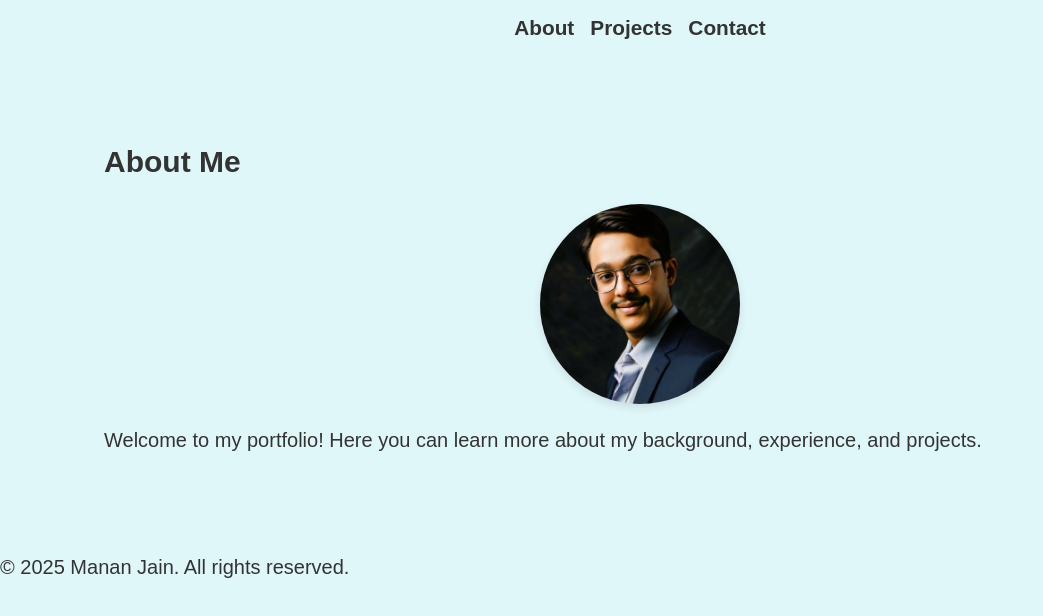
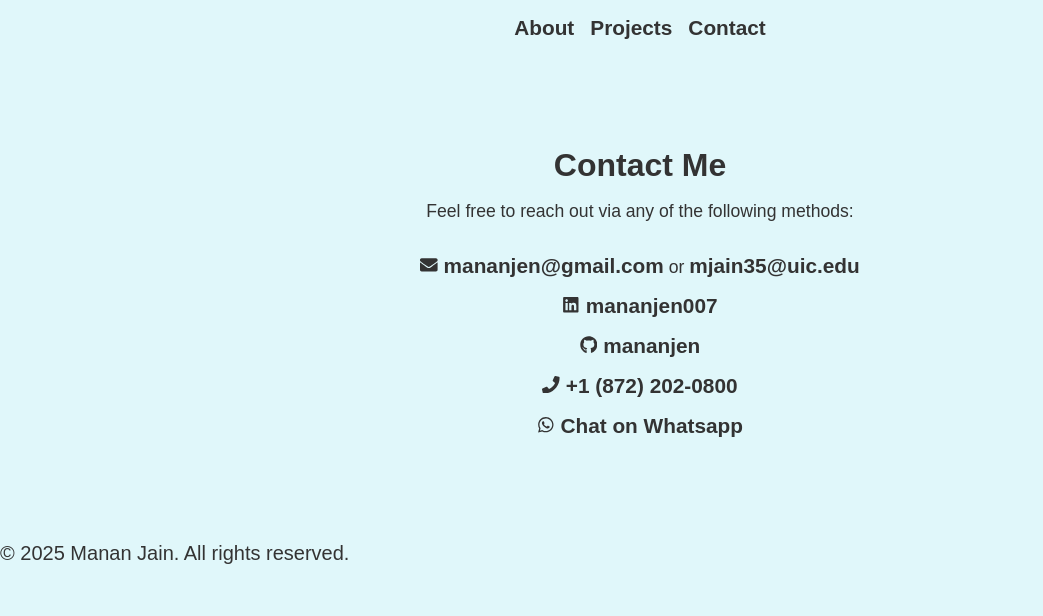
Before and after one commit to mananjen/portfolio-website, a React (Create React App) app: page /#/contact in a window 1280 px wide. Before the commit this address led to /#/about. Shown: the top 616 px of the page, without its empty margins (0-1043 px from the left). Built offline with nearby package versions, Linux system fonts and the light colour scheme.

Commit message:
contact info

```diff
--- a/package.json
+++ b/package.json
@@ -12,6 +12,7 @@
     "firebase-admin": "^13.2.0",
     "react": "^19.0.0",
     "react-dom": "^19.0.0",
+    "react-icons": "^5.5.0",
     "react-router-dom": "^7.3.0",
     "react-scripts": "^5.0.1",
     "styled-components": "^6.1.15",
--- /dev/null
+++ b/src/pages/Contact.jsx
@@ -0,0 +1,80 @@
+// src/pages/Contact.jsx
+import React from 'react';
+import styled from 'styled-components';
+import { device } from '../constants/screenSizes';
+import CustomLink from '../components/CustomLink';
+import {
+    FaEnvelope,
+    FaLinkedin,
+    FaGithub,
+    FaPhone,
+    FaWhatsapp
+} from 'react-icons/fa';
+
+const ContactContainer = styled.section`
+  padding: 2rem;
+  max-width: 800px;
+  margin: 0 auto;
+  text-align: center;
+`;
+
+const Title = styled.h1`
+  font-size: 2rem;
+  margin-bottom: 1rem;
+`;
+
+const Description = styled.p`
+  font-size: 1.1rem;
+  margin-bottom: 2rem;
+`;
+
+const ContactList = styled.ul`
+  list-style: none;
+  padding: 0;
+`;
+
+const ContactItem = styled.li`
+  margin: 1rem 0;
+  font-size: 1.1rem;
+
+  @media ${device.mobile} {
+    font-size: 1rem;
+  }
+`;
+
+const Contact = () => {
+  return (
+    <ContactContainer>
+      <Title>Contact Me</Title>
+      <Description>
+        Feel free to reach out via any of the following methods:
+      </Description>
+      <ContactList>
+        <ContactItem>
+            <FaEnvelope />
+            <CustomLink to="mailto:mananjen@gmail.com"> mananjen@gmail.com</CustomLink>
+            &nbsp;or&nbsp;
+            <CustomLink to="mailto:mjain35@uic.edu">mjain35@uic.edu</CustomLink>
+        </ContactItem>
+        <ContactItem>
+            <FaLinkedin />
+            <CustomLink to="https://www.linkedin.com/in/mananjen007/" target="_blank"> mananjen007</CustomLink>
+        </ContactItem>
+        <ContactItem>
+            <FaGithub />
+            <CustomLink to="https://github.com/mananjen" target="_blank"> mananjen</CustomLink>
+        </ContactItem>
+        <ContactItem>
+            <FaPhone />
+            <CustomLink to="tel:+1-872-202-0800"> +1 (872) 202-0800</CustomLink>
+        </ContactItem>
+        <ContactItem>
+            <FaWhatsapp />
+            <CustomLink to="https://wa.me/18722020800"> Chat on Whatsapp</CustomLink>
+        </ContactItem>
+      </ContactList>
+    </ContactContainer>
+  );
+};
+
+export default Contact;
--- a/src/routes/AppRoutes.jsx
+++ b/src/routes/AppRoutes.jsx
@@ -3,6 +3,7 @@ import React from 'react';
 import { Routes, Route, Navigate } from 'react-router-dom';
 import About from '../pages/About';
 import Projects from '../pages/Projects';
+import Contact from '../pages/Contact';
 
 const AppRoutes = () => {
   return (
@@ -10,6 +11,7 @@ const AppRoutes = () => {
       <Route path="/" element={<Navigate to="/about" replace />} />
       <Route path="/about" element={<About />} />
       <Route path="/projects" element={<Projects />} />
+      <Route path="/contact" element={<Contact />} />
       <Route path="*" element={<About />} />
     </Routes>
   );
```
Also changed, not shown: 1 other file (tests, documents, lock files or other folders).
